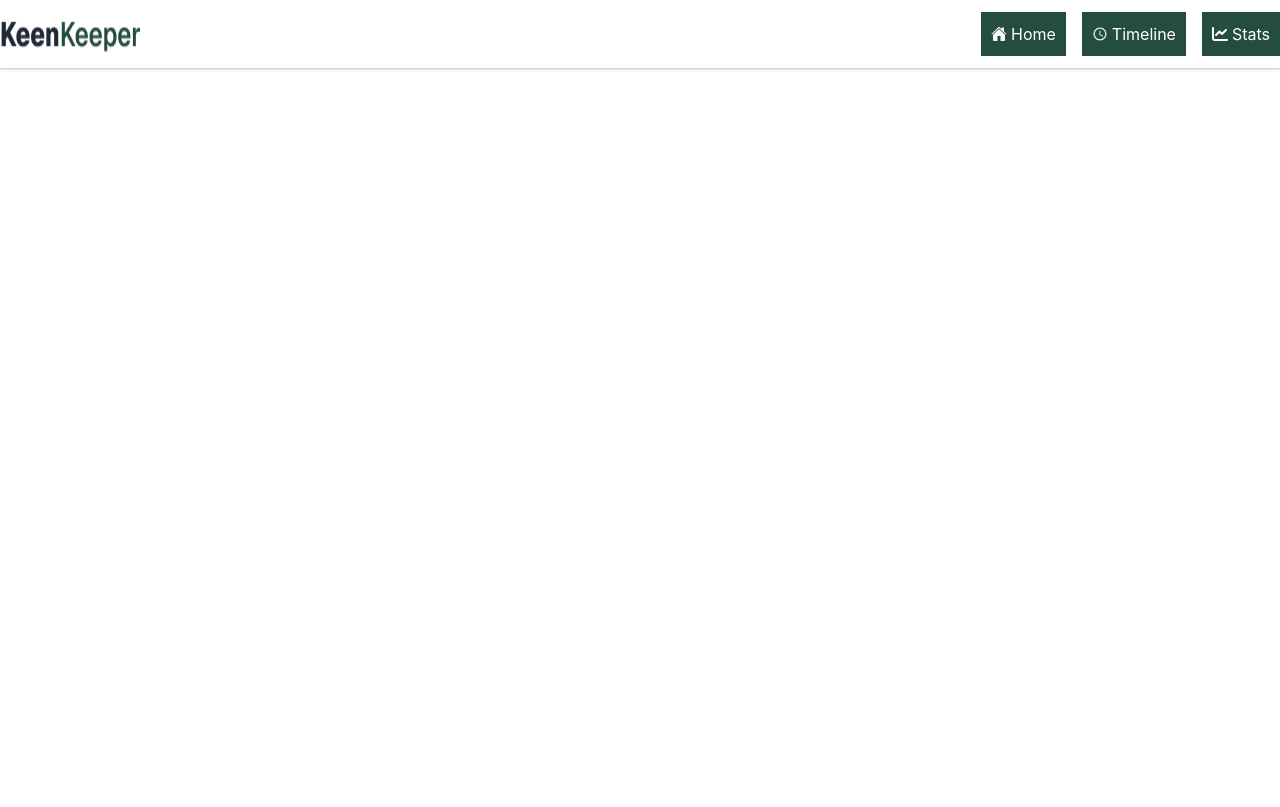
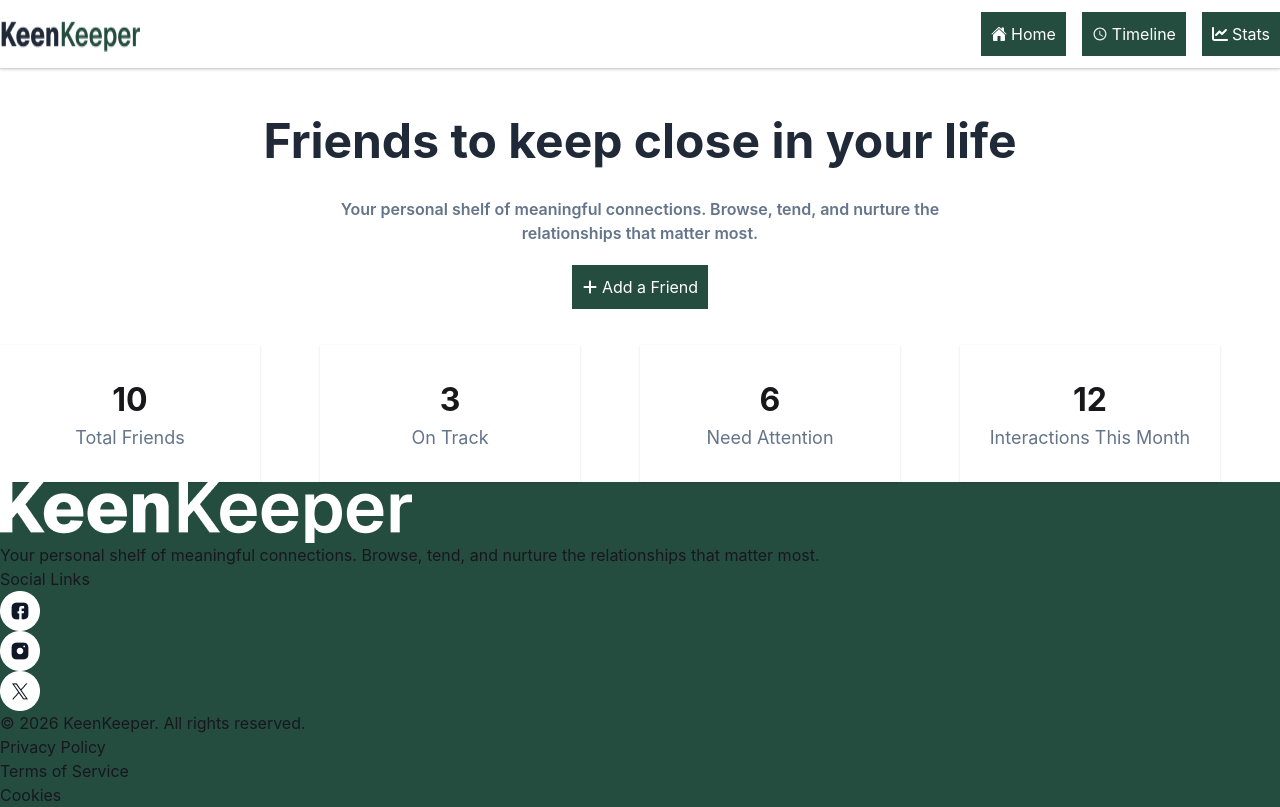
Before and after one commit to Kaowsar-Azad/7th-assignment, a React (Vite) app: page / in a window 1280 px wide. Built offline with nearby package versions, Linux system fonts and the light colour scheme.

Commit message:
footer and other section push

```diff
--- a/src/components/Footer/Footer.jsx
+++ b/src/components/Footer/Footer.jsx
@@ -0,0 +1,32 @@
+import React from 'react'
+import FooterImg from '../../../public/assets/logo-xl.png'
+import FbImg from '../../../public/assets/facebook.png'
+import InsImg from '../../../public/assets/instagram.png'
+import twImg from '../../../public/assets/twitter.png'
+
+export const Footer = () => {
+  return (
+    <>
+      <div className='bg-[#244D3F]'>
+        <img src={FooterImg} />
+        <p>Your personal shelf of meaningful connections. Browse, tend, and nurture the relationships that matter most.</p>
+        <div>
+          <h1>Social Links</h1>
+          <div>
+          <img src={FbImg}  />
+          <img src={InsImg} />
+          <img src={twImg}  />
+          </div>
+        </div>
+        <div>
+          <h1>© 2026 KeenKeeper. All rights reserved.</h1>
+          <div>
+            <h3>Privacy Policy</h3>
+            <h3>Terms of Service</h3>
+            <h3>Cookies</h3>
+          </div>
+        </div>
+      </div>
+    </>
+  )
+}
--- a/src/components/FourCard/FourCard.jsx
+++ b/src/components/FourCard/FourCard.jsx
@@ -2,6 +2,23 @@ import React from 'react'
 
 export const FourCard = () => {
   return (
-    <div>FourCard</div>
+    <div className='grid grid-cols-4  container mx-auto mt-9'>
+        <div className='w-[260px] h-[137px] shadow flex flex-col items-center justify-center'>
+            <h1 className='font-bold text-[#244D3F text-[32px]'>10</h1>
+            <p className='text-[#64748B] text-[18px]'>Total Friends</p>
+        </div>
+        <div className='w-[260px] h-[137px]  shadow flex flex-col items-center justify-center'>
+            <h1 className='font-bold text-[#244D3F text-[32px]'>3</h1>
+            <p className='text-[#64748B] text-[18px]'>On Track</p>
+        </div>
+        <div className='w-[260px] h-[137px]  shadow flex flex-col items-center justify-center'>
+            <h1 className='font-bold text-[#244D3F text-[32px]'>6</h1>
+            <p className='text-[#64748B] text-[18px]'>Need Attention</p>
+        </div>
+        <div className='w-[260px] h-[137px]  shadow flex flex-col items-center justify-center'>
+            <h1 className='font-bold text-[#244D3F text-[32px]'>12</h1>
+            <p className='text-[#64748B] text-[18px]'>Interactions This Month</p>
+        </div>
+    </div>
   )
 }
--- a/src/components/HeroSection/HeroSection.jsx
+++ b/src/components/HeroSection/HeroSection.jsx
@@ -1,7 +1,14 @@
 import React from 'react'
+import { FaPlus } from "react-icons/fa6";
 
 export const HeroSection = () => {
   return (
-    <div>HeroSection</div>
+    <div className=' flex flex-col items-center space-y-5 text-center mt-9'>
+        <h1 className='font-bold text-[#1F2937] text-[48px]'>Friends to keep close in your life</h1>
+        <p className='font-semibold text-[#64748B] text-[16px]'> Your personal shelf of meaningful connections. Browse, tend, and nurture the<br></br>
+relationships that matter most.</p>
+        <button className=' flex text-white items-center gap-1 bg-[#244D3F] p-2.5'><FaPlus />
+Add a Friend</button>
+    </div>
   )
 }
--- a/src/components/MainLayout/MainLayout.jsx
+++ b/src/components/MainLayout/MainLayout.jsx
@@ -1,10 +1,14 @@
 import React from 'react'
 import { Navber } from '../Navber/Navber'
+import { Outlet } from 'react-router-dom'
+import { Footer } from '../Footer/Footer'
 
 export const MainLayout = () => {
   return (
     <div>
         <Navber/>
+        <Outlet/>
+        <Footer/>
     </div>
   )
 }
--- /dev/null
+++ b/src/components/NavHome/NavHome.jsx
@@ -0,0 +1,11 @@
+import React from 'react'
+import { HeroSection } from '../HeroSection/HeroSection'
+import { FourCard } from '../FourCard/FourCard'
+export const NavHome = () => {
+  return (
+    <div>
+        <HeroSection/>
+        <FourCard/>
+    </div>
+  )
+}
--- a/src/components/Navber/Navber.jsx
+++ b/src/components/Navber/Navber.jsx
@@ -3,6 +3,7 @@ import navimg  from '../../../public/assets/logo.png'
 import { IoHome } from "react-icons/io5";
 import { IoMdTime } from "react-icons/io";
 import { FaChartLine } from "react-icons/fa6";
+
 
 export const Navber = () => {
   return (
@@ -17,6 +18,7 @@ export const Navber = () => {
             </div>
         </div>
     </div>
+
     </>
   )
 }
```
Also changed, not shown: src/components/Routes/Routes.jsx (+8 -0 lines).
